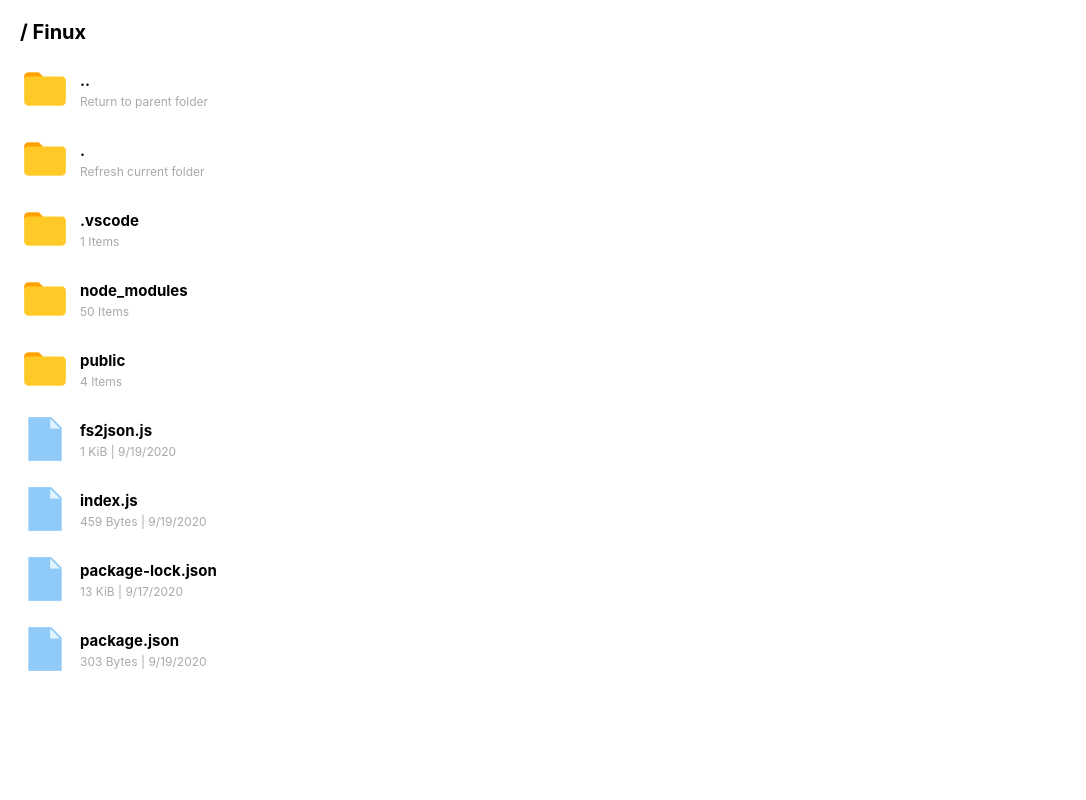
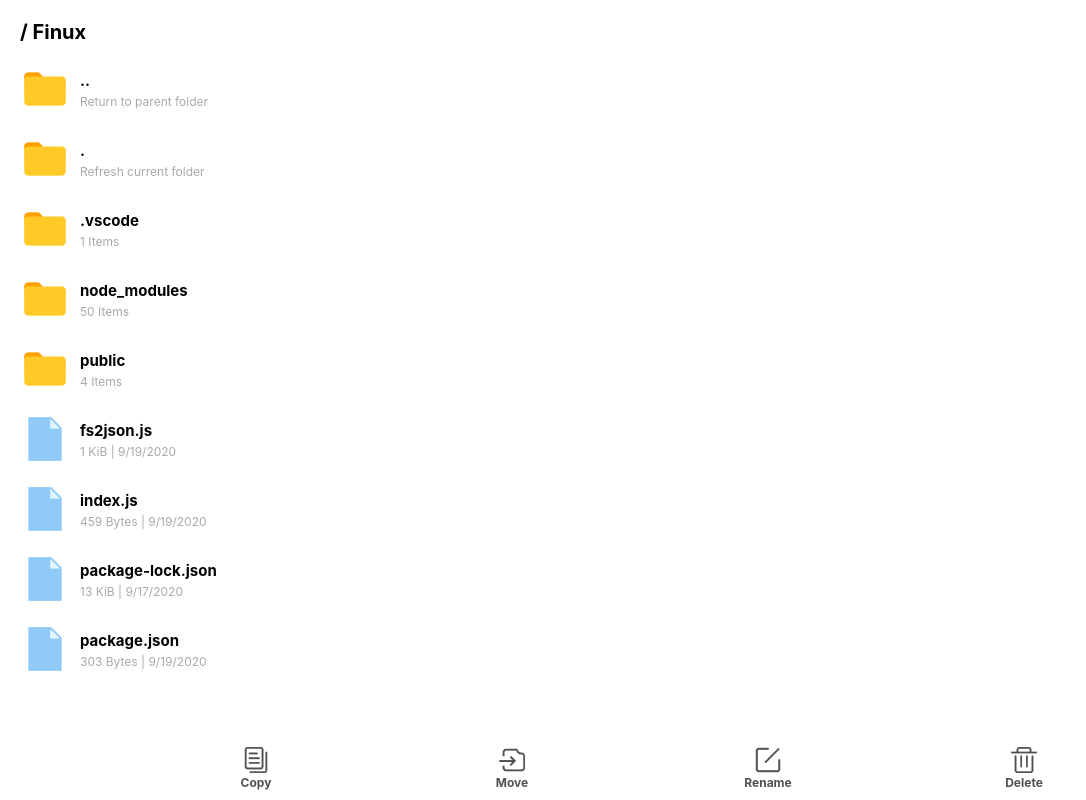
Before and after one commit to OrangeX4/Orangex-UI, a React (Create React App) app: page / in a window 1280 px wide. Shown: the whole page, without its empty margins (0-1086 px from the left). Built offline with nearby package versions, Linux system fonts and the light colour scheme; no server answers.

Commit message:
Add img style

```diff
--- a/src/components/Footer.tsx
+++ b/src/components/Footer.tsx
@@ -2,10 +2,32 @@ import React from 'react'
 
 import '../css/Footer.css'
 
+import copyImg from '../assets/copy.png'
+import moveImg from '../assets/move.png'
+import renameImg from '../assets/rename.png'
+import deleteImg from '../assets/delete.png'
+
 function Footer(){
 
     return (
-        <div className='footer'></div>
+        <div className='footer'>
+            <div className='footer-button'>
+                <img className='footer-img' src={copyImg} alt='copy' />
+                <span className='footer-text'>Copy</span>
+            </div>
+            <div className='footer-button'>
+                <img className='footer-img' src={moveImg} alt='move' />
+                <span className='footer-text'>Move</span>
+            </div>
+            <div className='footer-button'>
+                <img className='footer-img' src={renameImg} alt='rename' />
+                <span className='footer-text'>Rename</span>
+            </div>
+            <div className='footer-button'>
+                <img className='footer-img' src={deleteImg} alt='delete' />
+                <span className='footer-text'>Delete</span>
+            </div>
+        </div>
     )
 }
 
--- a/src/css/Footer.css
+++ b/src/css/Footer.css
@@ -4,4 +4,25 @@
     height: 70px;
     width: 100%;
     background-color: white;
+    text-align: center;
 }
+
+.footer-button {
+    height: 70px;
+    width: 20%;
+    display: inline-block;
+}
+
+.footer-img {
+    height: 30px;
+    padding-top: 15px;
+    display: block;
+    margin: 0 auto;
+}
+
+.footer-text {
+    display: block;
+    font-size: 12px;
+    font-weight: bold;
+    color:#515151;
+}
```
